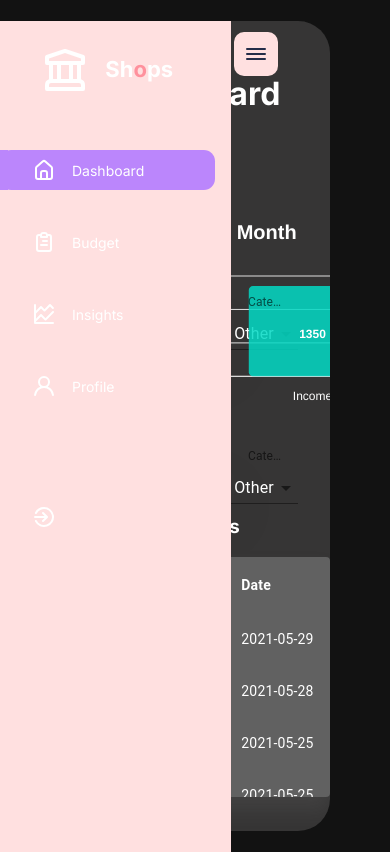
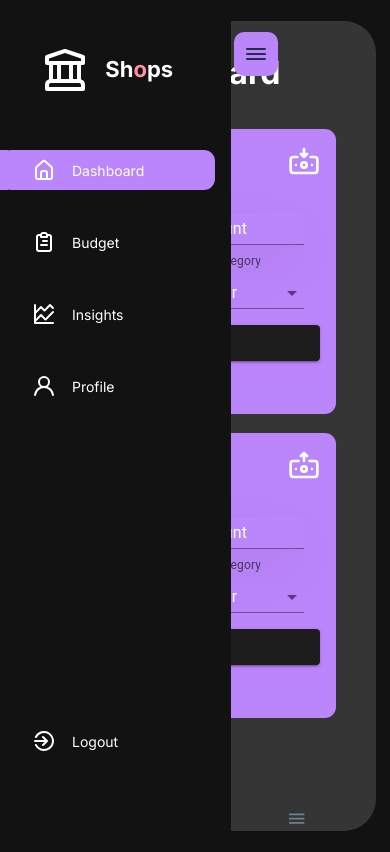
Before and after one commit to sinhadityaforever/github-autopilot, a React (Create React App) app: page / in a window 390 px wide. Built offline with nearby package versions, Linux system fonts and the light colour scheme.

Commit message:
Updated for mobile viewing: SIdebar, dashboard, profile

```diff
--- a/src/App.css
+++ b/src/App.css
@@ -60,15 +60,26 @@
 	overflow: auto;
 }
 
-@media screen and (max-width: 1200px) {
+/* @media screen and (max-width: 1200px) {
 	.AppGlass {
-		grid-template-columns: 10% 50% auto;
+		grid-template-columns: 11rem auto auto;
 		overflow-y: scroll;
 	}
-}
+} */
 
 @media screen and (max-width: 768px) {
+	.App {
+		padding: 0.5rem;
+	}
+
 	.AppGlass {
-		grid-template-columns: 1fr;
+		display: flex;
+		flex-direction: column;
+		/* height: auto;
+		width: auto; */
+		overflow: auto;
+		border-radius: 2rem;
+		gap: 16px;
+		overflow-x: hidden;
 	}
 }
--- a/src/components/ExpenseCard/ExpenseCard.css
+++ b/src/components/ExpenseCard/ExpenseCard.css
@@ -155,19 +155,18 @@
 	width: 70%;
 }
 
-@media screen and (max-width: 1200px) {
+/* @media screen and (max-width: 1200px) {
 	.ExpandedCard {
 		top: 2rem;
 		height: 45vh;
 		left: 6rem;
 	}
-}
+} */
 
 @media screen and (max-width: 768px) {
-	.ExpandedCard {
-		top: 8rem;
-		height: 50%;
-		left: 25px;
-		width: 80%;
+	.CompactCard {
+		width: 100%;
+		padding: 1rem;
+		justify-self: center;
 	}
 }
--- a/src/components/ExpenseCards/ExpenseCards.css
+++ b/src/components/ExpenseCards/ExpenseCards.css
@@ -6,17 +6,23 @@
 	width: 100%;
 }
 
-@media screen and (max-width: 1200px) {
+/* @media screen and (max-width: 1200px) {
 	.Cards {
 		flex-direction: column;
 	}
 	.parentContainer {
 		height: 9rem;
 	}
-}
+} */
 
 @media screen and (max-width: 768px) {
 	.Cards {
-		width: 90%;
+		margin-left: 1rem;
+		width: 80%;
+		flex-direction: column;
+		margin-top: 1rem;
+	}
+	.parentContainer {
+		margin-bottom: 150px;
 	}
 }
--- a/src/components/ExpenseChart/ExpenseChart.jsx
+++ b/src/components/ExpenseChart/ExpenseChart.jsx
@@ -1,6 +1,27 @@
-import React from 'react';
+import React, { useEffect } from 'react';
+import { useState } from 'react';
 import ReactApexChart from 'react-apexcharts';
+
 function ExpenseChart({ transactionsData }) {
+	const [isMobile, setIsMobile] = useState(false);
+	useEffect(() => {
+		const handleResize = () => {
+			const isMobileView = window.matchMedia('(max-width: 768px)').matches;
+			setIsMobile(isMobileView);
+		};
+
+		// Initial check on component mount
+		handleResize();
+
+		// Add event listener for window resize
+		window.addEventListener('resize', handleResize);
+
+		// Clean up the event listener on component unmount
+		return () => {
+			window.removeEventListener('resize', handleResize);
+		};
+	}, []);
+
 	var expense = 0;
 	var income = 0;
 
@@ -39,7 +60,7 @@ function ExpenseChart({ transactionsData }) {
 			},
 			chart: {
 				type: 'bar',
-				height: 400,
+
 				foreColor: 'white'
 			},
 			plotOptions: {
@@ -64,8 +85,8 @@ function ExpenseChart({ transactionsData }) {
 				options={initializer.options}
 				series={initializer.series}
 				type="bar"
-				height={200}
-				width={450}
+				height={isMobile ? '200' : 200}
+				width={isMobile ? '300' : 450}
 			/>
 		</div>
 	);
--- a/src/components/Sidebar.css
+++ b/src/components/Sidebar.css
@@ -85,11 +85,14 @@
 	.sidebar {
 		position: fixed;
 		z-index: 9;
-		background: #ffe0e0;
+		background: #121212;
 		width: 55%;
 		padding-right: 1rem;
+		color: 'white';
 		height: 100%;
+		display: none;
 	}
+
 	.menuItem > span {
 		display: block;
 	}
@@ -98,14 +101,14 @@
 	}
 	.menu .menuItem:last-child {
 		position: relative;
-		margin-top: 6rem;
+		margin-top: 20rem;
 	}
 	.bars {
 		display: flex;
 		position: fixed;
 		top: 2rem;
 		left: 60%;
-		background: #ffe0e0;
+		background: #bb86fc;
 		padding: 10px;
 		border-radius: 10px;
 		z-index: 9;
--- a/src/components/Sidebar.jsx
+++ b/src/components/Sidebar.jsx
@@ -63,6 +63,7 @@ const Sidebar = ({ onChildProp }) => {
 
 					<div className="menuItem">
 						<UilSignOutAlt />
+						<span>Logout</span>
 					</div>
 				</div>
 			</motion.div>
--- a/src/components/Table/Table.css
+++ b/src/components/Table/Table.css
@@ -36,6 +36,6 @@ th {
 		display: flex;
 		flex-direction: column;
 		align-items: center;
-		width: 23rem;
+		width: 90vw;
 	}
 }
--- a/src/pages/Dashboard/Dashboard.css
+++ b/src/pages/Dashboard/Dashboard.css
@@ -6,10 +6,14 @@
 	overflow-y: auto;
 	scrollbar-width: none;
 	color: white;
+	overflow-x: hidden;
 }
 
-.topDiv {
-	align-self: flex-start;
+.topDivision {
+	display: flex;
+	flex-direction: row;
+	justify-content: space-between;
+	width: 100%;
 }
 
 .bottomDiv {
@@ -19,15 +23,53 @@
 	align-self: space-between;
 }
 
-@media screen and (max-width: 1200px) {
+/* @media screen and (max-width: 1200px) {
 	.Dashboard {
-		justify-content: flex-start;
-		margin-top: 2rem;
+		padding-top: 1rem;
+		overflow-y: auto;
+		display: flex;
+		flex-direction: column;
 	}
-}
+
+	.topDiv {
+		flex: 1;
+		display: flex;
+		flex-direction: column;
+		align-items: center;
+		overflow-y: auto;
+	}
+
+	.topDiv > * {
+		margin-bottom: 1rem;
+	}
+	.bottomDiv {
+		flex: 1;
+		flex-direction: column;
+		justify-content: space-evenly;
+		align-self: auto;
+	}
+} */
 
 @media screen and (max-width: 768px) {
 	.Dashboard {
+		display: flex;
+		flex-direction: column;
 		align-items: center;
+		justify-content: flex-start;
+		overflow-y: auto;
+		position: relative;
+	}
+
+	.db-title {
+		margin-top: 2rem;
+	}
+
+	.topDivision {
+		display: flex;
+		flex-direction: column;
+	}
+	.bottomDiv {
+		display: flex;
+		flex-direction: column;
 	}
 }
--- a/src/pages/Dashboard/Dashboard.jsx
+++ b/src/pages/Dashboard/Dashboard.jsx
@@ -1,4 +1,4 @@
-import React from 'react';
+import React, { useEffect, useState } from 'react';
 import Table from '../../components/Table/Table';
 import './Dashboard.css';
 import ExpenseCards from '../../components/ExpenseCards/ExpenseCards';
@@ -6,6 +6,25 @@ import CategoryChart from '../../components/CategoryChart/CategoryChart';
 import ExpenseChart from '../../components/ExpenseChart/ExpenseChart';
 import { useAppSelector } from '../../app/hooks';
 const Dashboard = () => {
+	const [isMobile, setIsMobile] = useState(false);
+	useEffect(() => {
+		const handleResize = () => {
+			const isMobileView = window.matchMedia('(max-width: 768px)').matches;
+			setIsMobile(isMobileView);
+		};
+
+		// Initial check on component mount
+		handleResize();
+
+		// Add event listener for window resize
+		window.addEventListener('resize', handleResize);
+
+		// Clean up the event listener on component unmount
+		return () => {
+			window.removeEventListener('resize', handleResize);
+		};
+	}, []);
+
 	const transactionsData = useAppSelector(
 		(state) => state.transactionState.transactions
 	);
@@ -17,15 +36,17 @@ const Dashboard = () => {
 
 	return (
 		<div className="Dashboard">
-			<h1>Dashboard</h1>
-			<div className="topDiv">
+			<h1 className="db-title">Dashboard</h1>
+			<div className="topDivision">
 				<ExpenseCards />
+
 				<ExpenseChart transactionsData={transactionsData} />
+				{isMobile && <CategoryChart transactionsData={transactionsData} />}
 			</div>
 
 			<div className="bottomDiv">
 				<Table rows={recentTransactions} />
-				<CategoryChart transactionsData={transactionsData} />
+				{!isMobile && <CategoryChart transactionsData={transactionsData} />}
 			</div>
 		</div>
 	);
--- a/src/pages/profile/Profile.css
+++ b/src/pages/profile/Profile.css
@@ -5,6 +5,7 @@
 	width: 107%;
 	overflow-x: hidden;
 	color: white;
+	scrollbar-width: none;
 }
 
 .edit-profile {
@@ -82,3 +83,25 @@
 .edit-picture {
 	cursor: pointer;
 }
+
+@media screen and (max-width: 768px) {
+	.profile {
+		flex-direction: column-reverse;
+		overflow-y: auto;
+		height: 100%;
+	}
+	.detail-text {
+		margin-left: -3rem;
+	}
+	.edit-profile {
+		margin-left: 0;
+		flex: 1.5 1;
+		width: 90%;
+		height: 100%;
+		overflow-x: hidden;
+	}
+	.edit-profile-field-container {
+		margin-left: 1rem;
+		font-size: smaller;
+	}
+}
--- a/src/pages/profile/Profile.jsx
+++ b/src/pages/profile/Profile.jsx
@@ -61,7 +61,7 @@ function Profile() {
 							/>
 						</div>
 						<div className="right-field">
-							<span>Phone Number</span>
+							<span>Phone</span>
 							<TextField
 								sx={lightColor}
 								style={{ marginTop: '10px' }}
```
